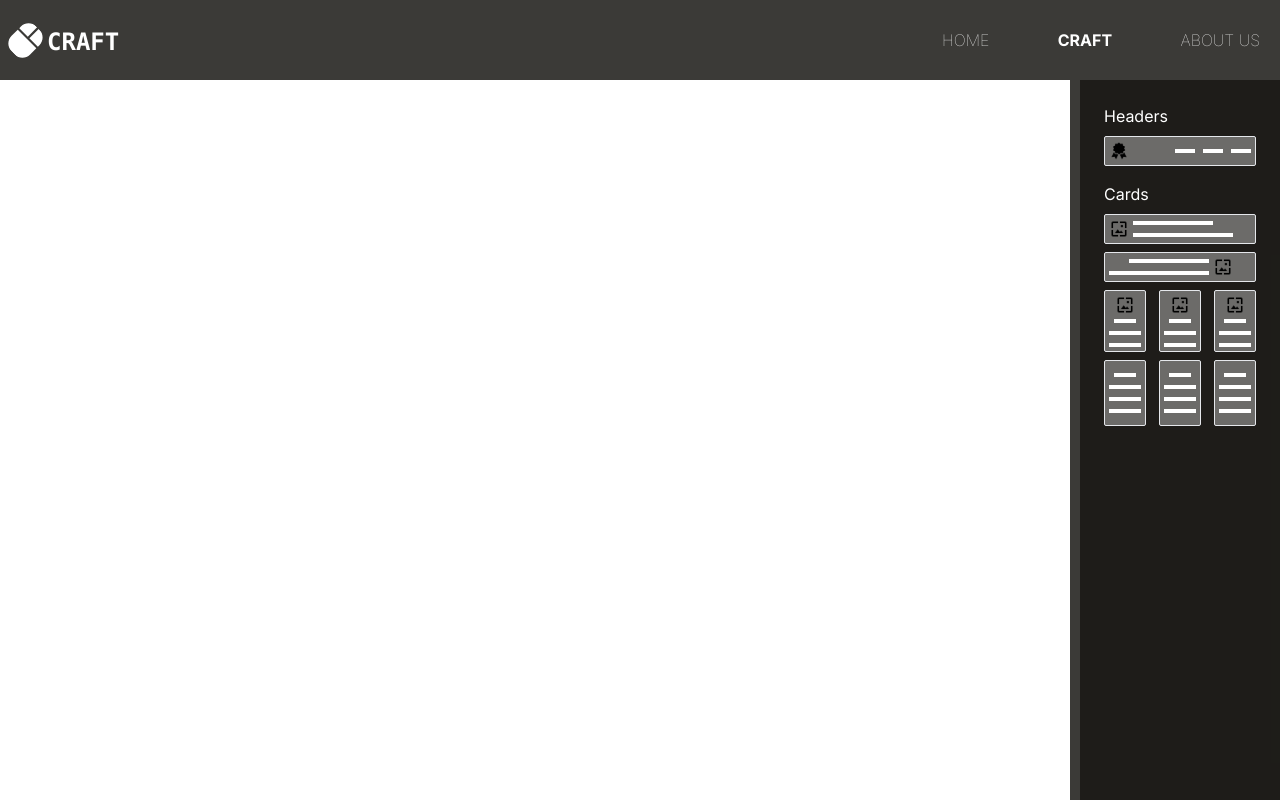
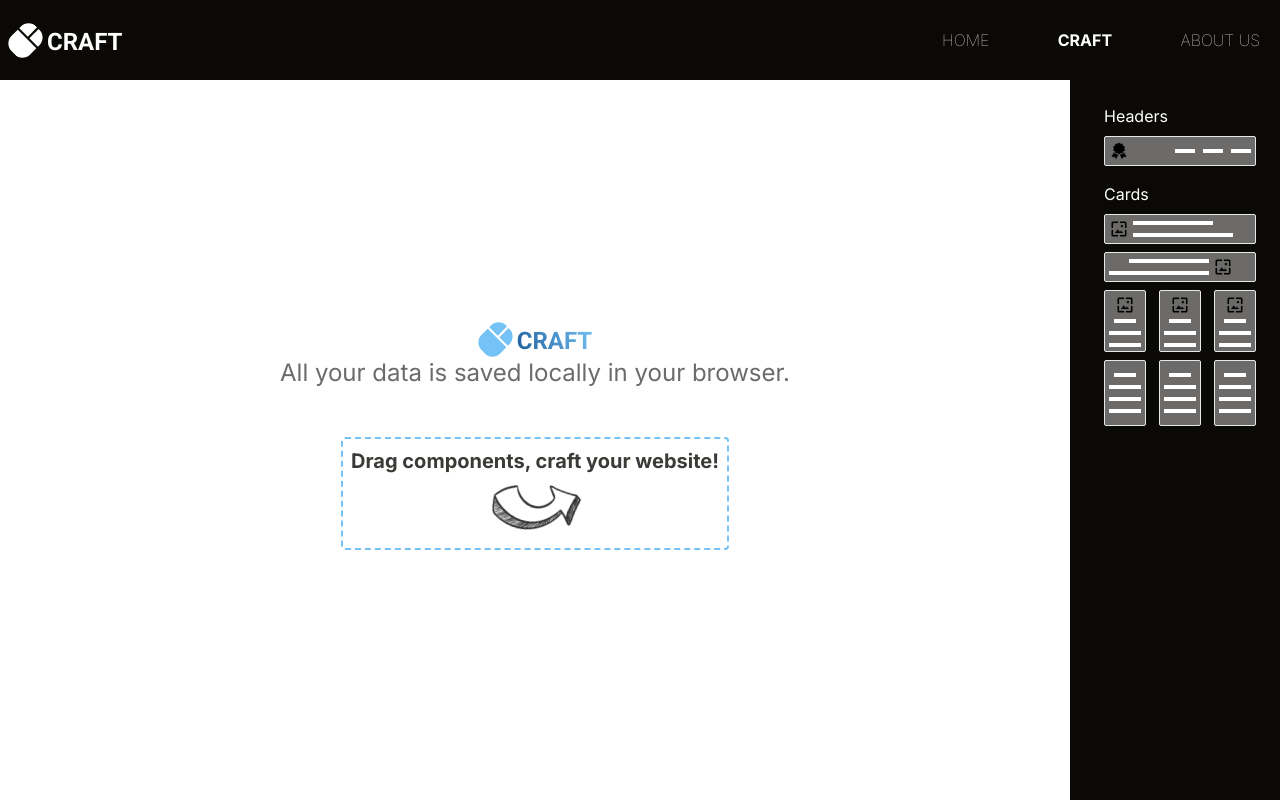
Before and after one commit to elifcifci/click-craft, a Next.js app: page /craft in a window 1280 px wide. Shown: the top 800 px of the page. Built offline with nearby package versions, Linux system fonts and the light colour scheme.

Commit message:
feat: created Introduction to show the user when not dragging any component.

```diff
--- a/src/app/craft/page.tsx
+++ b/src/app/craft/page.tsx
@@ -12,7 +12,7 @@ export const metadata: Metadata = {
 export default function NoCode() {
 
   return (
-    <div className={`${inter.className} relative h-[100vh] bg-black-default mx-auto divide-y selection:bg-blue-lighter selection:text-black-darker`}>
+    <div className={`${inter.className} relative h-[100vh] bg-black-darker mx-auto divide-y selection:bg-blue-lighter selection:text-black-darker`}>
       <Preview />
       <CraftMenu />
     </div>
--- a/src/component/atoms/Logo/index.tsx
+++ b/src/component/atoms/Logo/index.tsx
@@ -1,6 +1,6 @@
 import Link from "next/link";
 
-const Logo = () => {
+const Logo = ({ isGradient = false, fill }: { isGradient?: boolean, fill?: string }) => {
   return (
     <Link href="/" className="flex items-end gap-1">
       <svg
@@ -10,9 +10,9 @@ const Logo = () => {
         width={35}
         height={35}
       >
-        <path d="M0 192H176V0H160C71.6 0 0 71.6 0 160v32zm0 32V352c0 88.4 71.6 160 160 160h64c88.4 0 160-71.6 160-160V224H192 0zm384-32V160C384 71.6 312.4 0 224 0H208V192H384z" />
+        <path fill={fill ?? "#fff"} d="M0 192H176V0H160C71.6 0 0 71.6 0 160v32zm0 32V352c0 88.4 71.6 160 160 160h64c88.4 0 160-71.6 160-160V224H192 0zm384-32V160C384 71.6 312.4 0 224 0H208V192H384z" />
       </svg>
-      <span className="font-extrabold font-mono	text-2xl">CRAFT</span>
+      <span className={`${isGradient ? "gradientText" : ""} font-extrabold font-roboto text-2xl`}>CRAFT</span>
     </Link>
   );
 };
--- /dev/null
+++ b/src/component/molecules/Introduction/index.tsx
@@ -0,0 +1,22 @@
+import Logo from "@/component/atoms/Logo";
+import Image from "next/image";
+
+const Introduction = () => {
+  return (
+    <div style={{ height: "calc(100vh - 80px)" }} className="flex items-center">
+
+      <div className="flex flex-col items-center [&_p]:text-center">
+        <div className="flex flex-col items-center">
+          <Logo isGradient fill="#75c2f6" />
+          <p className="text-black-lighter text-2xl">All your data is saved locally in your browser. </p>
+        </div>
+        <div className="flex flex-col items-center mt-12 p-2 rounded border-2 border-blue-default border-dashed">
+          <p className="text-black-default font-bold text-xl">Drag components, craft your website!</p>
+          <Image className="rotate-12  opacity-80 " src="/assets/arrow.svg" alt="Arrow" width={100} height={60} />
+        </div>
+      </div>
+    </div>
+  )
+}
+
+export default Introduction;
--- a/src/component/organisms/Preview/index.tsx
+++ b/src/component/organisms/Preview/index.tsx
@@ -8,12 +8,13 @@ import Card3 from "@/component/molecules/CraftPreviewItems/Card3"
 import Header1 from "../CraftHeaders/Header1";
 import { disableDropping, enableDropping } from "@/app/redux/features/isDroppable/isDroppableSlice";
 import ManagePreview from "@/component/molecules/ManagePreview";
+import Introduction  from "@/component/molecules/Introduction";
 
 const Preview = () => {
   const dispatch = useDispatch();
   const componentToBeEdit = useSelector((state: RootState) => state.selectedComponentSlice.componentToBeEdit);
+  const isUserActionToggled = useSelector((state: RootState) => state.selectedComponentSlice.isUserActionToggled)
   const [selectedComponents, setSelectedComponents] = React.useState<{ id: string, component: string }[]>([])
-  const isUserActionToggled = useSelector((state: RootState) => state.selectedComponentSlice.isUserActionToggled)
 
   React.useEffect(() => {
     const storedData = localStorage.getItem("selectedComponents");
@@ -41,12 +42,11 @@ const Preview = () => {
           dispatch(enableDropping())
         }}
         // the onDropCapture is necessary for the onDragLeave to work properly
-        onDropCapture={(e) => {
-          e.preventDefault()
-        }}
+        onDropCapture={(e) => e.preventDefault()}
       >
-        {
-          selectedComponents.map((item) => {
+        {!selectedComponents.length && <Introduction />}
+
+        {selectedComponents.map((item) => {
           return (
             <section key={`preview-${item.id}`} id={item.id} className={`${componentToBeEdit.id === item.id ? "border-2 border-blue-default border-dashed" : ""} relative w-full rounded-sm  p-1`}>
               {/* Manage */}
@@ -66,8 +66,7 @@ const Preview = () => {
               }
             </section>
           )
-          })
-        }
+        })}
       </div>
     </section>
   )
--- a/src/styles/globals.css
+++ b/src/styles/globals.css
@@ -18,7 +18,7 @@ body {
   color: white;
 }
 
-html{
+html {
   min-width: 320px;
 
   ::-webkit-scrollbar {
@@ -74,8 +74,8 @@ html{
 
 .gradient-top {
   background: rgb(10, 9, 5);
-  background: linear-gradient(0deg, rgba(10,9,5,1) 0%, rgba(59,58,55,1) 100%);}
-
+  background: linear-gradient(0deg, rgba(10, 9, 5, 1) 0%, rgba(59, 58, 55, 1) 100%);
+}
 
 .gradient-left {
   background: rgb(10, 9, 5);
@@ -89,9 +89,7 @@ input[type="color"] {
 }
 
 input[type="color"]::-moz-color-swatch {
-  /* border: none; */
   border-radius: 5px;
-
 }
 
 input[type="color"]::-webkit-color-swatch-wrapper {
@@ -102,6 +100,12 @@ input[type="color"]::-webkit-color-swatch-wrapper {
 
 input[type="color"]::-webkit-color-swatch {
   border-radius: 5px;
+}
+
+.gradientText {
+  background: -webkit-linear-gradient(top right, var(--blue-default), var(--blue-darker));
+  -webkit-background-clip: text;
+  -webkit-text-fill-color: transparent;
 }
 
 @media screen and (min-width: 320px) {
--- a/tailwind.config.ts
+++ b/tailwind.config.ts
@@ -4,6 +4,9 @@ const config: Config = {
   content: ["./src/**/*.{js,ts,jsx,tsx,mdx}"],
   theme: {
     extend: {
+      fontFamily: {
+        roboto: ['Roboto', 'sans-serif']
+      },
       screens: {
         s: "375px",
         sm: "640px",
```
Also changed, not shown: public/assets/arrow.svg (added). Lines whose indentation alone changed are shown as unchanged.
